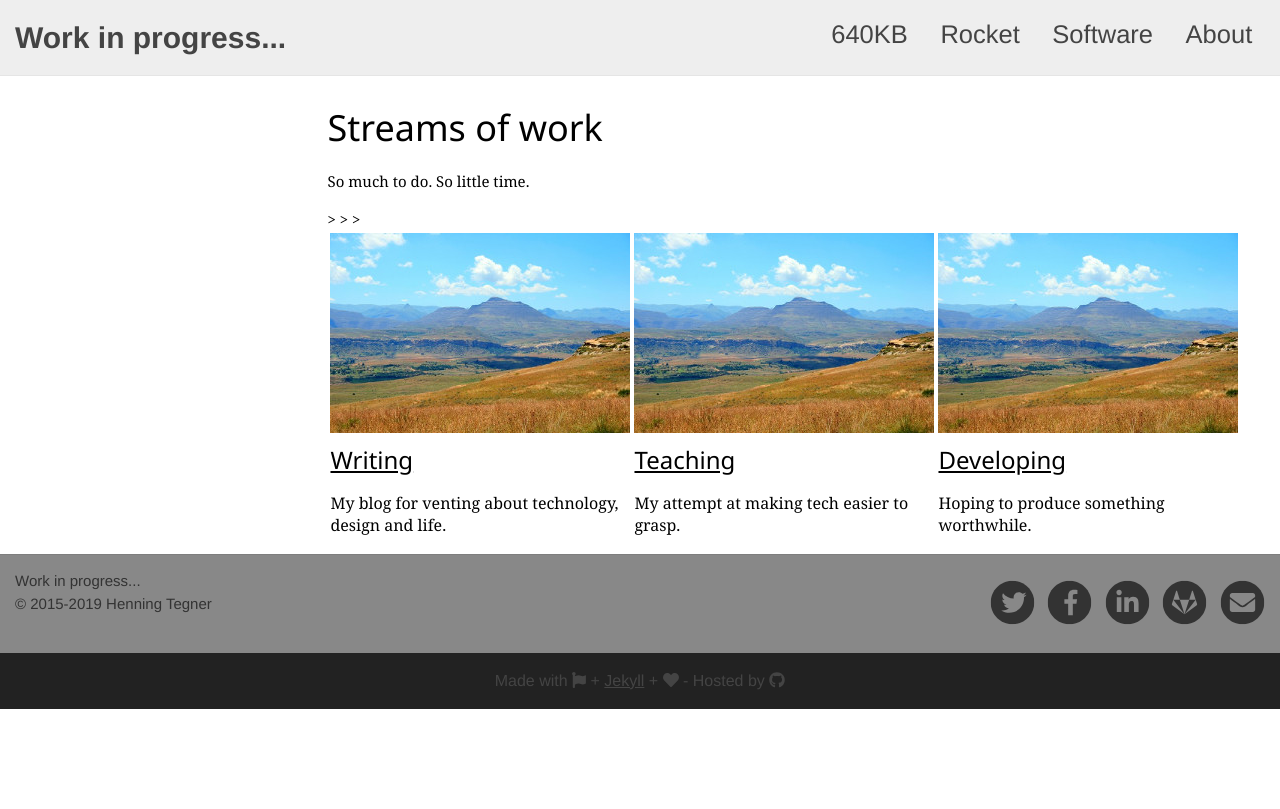
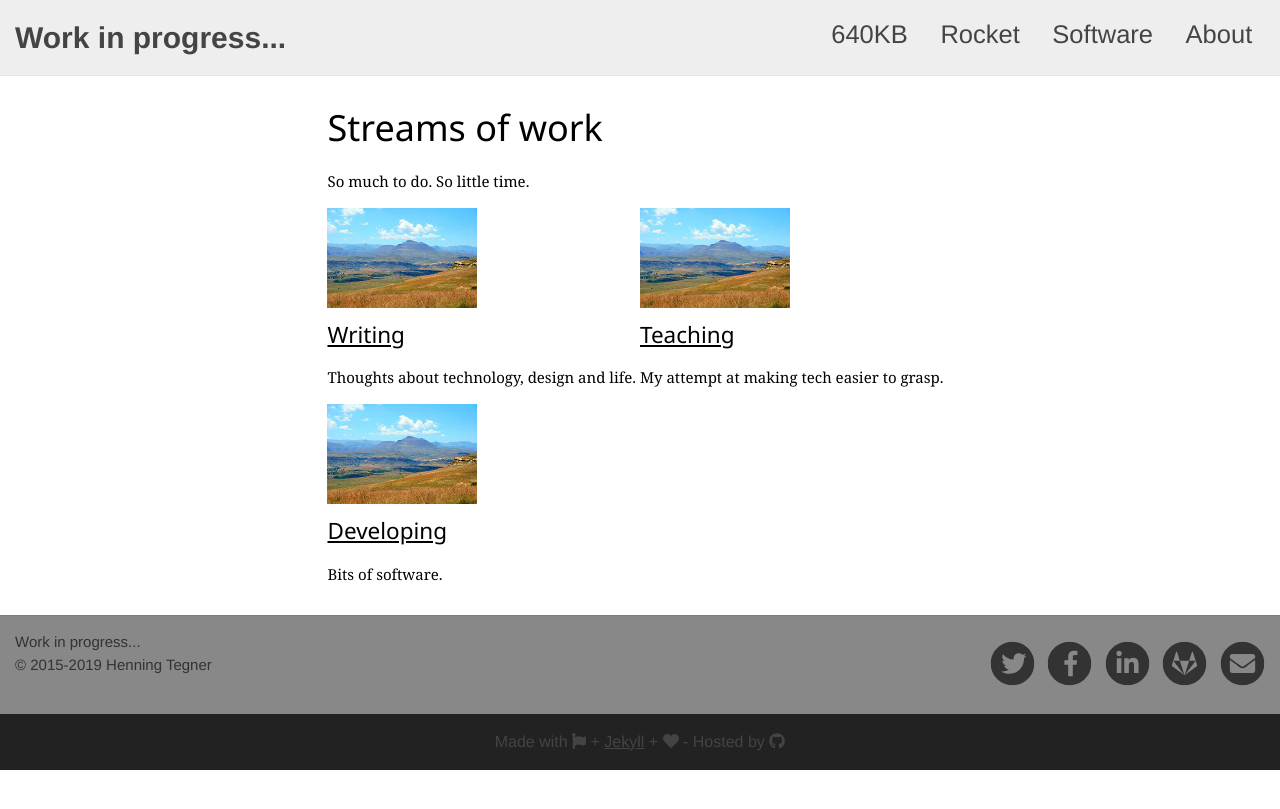
Before and after one commit to hktegner/hktegner.github.io, a Jekyll site: the page built from index.md, in a window 1280 px wide. Shown: the top 809 px of the page. Built offline with Jekyll 4.4.1, drawn with Linux system fonts in a browser that asks for light colours.

Commit message:
Making the home page flow the content

```diff
--- a/_includes/feature_row.html
+++ b/_includes/feature_row.html
@@ -1,9 +1,8 @@
-<table class="width: 100%">
-  <tr>
+<div style="display: block">
 
 {% for row in page[include.id] %}
 
-  <td>
+  <div style="display: inline-block;">
       {% if row.url %}
       <a href="{{ row.url }}">
         {% endif %}
@@ -19,9 +18,8 @@
       {% if row.excerpt %}
       <p>{{ row.excerpt }}</p>
       {% endif %}
-  </td>>
+  </div>
 
 {% endfor %}
 
-</tr>
-</table>
+</div>
--- a/_includes/head.html
+++ b/_includes/head.html
@@ -1,5 +1,6 @@
 <meta charset="utf-8">
 <meta name="viewport" content="width=device-width, initial-scale=1">
+<meta name="description" content="{{ site.description }}">
 <title>{{ page.title }} | {{ site.title }}</title>
 <link rel="stylesheet" href="https://www.w3schools.com/w3css/4/w3.css">
 <link rel="stylesheet" href="/assets/css/style.css" />
--- a/_layouts/default.html
+++ b/_layouts/default.html
@@ -1,3 +1,4 @@
+<!DOCTYPE html>
 <html lang="en">
   <head>
     {% include head.html %}
--- a/index.md
+++ b/index.md
@@ -5,21 +5,21 @@ date: 2019-01-28T23:24:41-04:00
 intro:
   - excerpt: So much to do. So little time.
 feature_rows:
-  - image_path: /assets/images/teaser_300x200.jpg
+  - image_path: /assets/images/teaser_150x100.jpg
     alt: "Writing"
     title: "Writing"
-    excerpt: "My blog for venting about technology, design and life."
+    excerpt: "Thoughts about technology, design and life."
     url: "/blog/"
     type: "left"
-  - image_path: /assets/images/teaser_300x200.jpg
+  - image_path: /assets/images/teaser_150x100.jpg
     alt: ""
     title: "Teaching"
     excerpt: "My attempt at making tech easier to grasp."
     url: "/rocket/"
     type: "left"
-  - image_path: /assets/images/teaser_300x200.jpg
+  - image_path: /assets/images/teaser_150x100.jpg
     title: "Developing"
-    excerpt: "Hoping to produce something worthwhile."
+    excerpt: "Bits of software."
     url: "/software/"
     type: "right"
 ---
```
